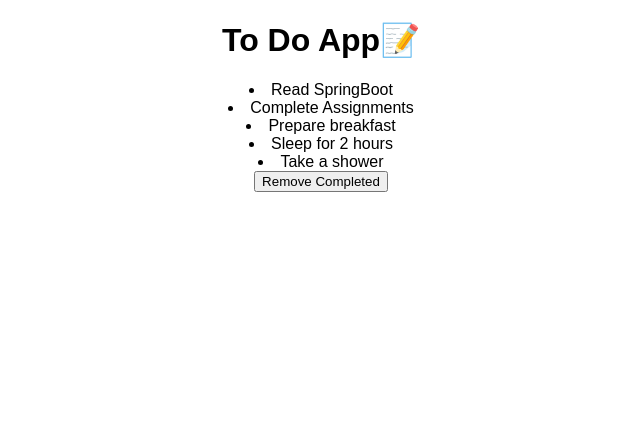
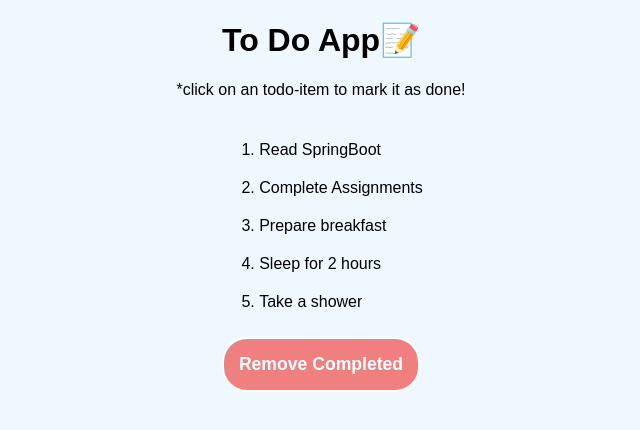
Before and after one commit to NAGENDRA-BABU-MARASU/To-Do-App-React, a React (Create React App) app: page / in a window 1280 px wide. Shown: the top 430 px of the page, without its empty margins (319-959 px from the left). Built offline with nearby package versions, Linux system fonts and the light colour scheme.

Commit message:
add some css

```diff
--- a/src/components/Header.js
+++ b/src/components/Header.js
@@ -2,6 +2,7 @@ export default function Header() {
 	return (
 		<header className="Header">
 			<h1>To Do App📝</h1>
+			<p>*click on an todo-item to mark it as done!</p>
 		</header>
 	);
 }
--- a/src/components/ToDoList.js
+++ b/src/components/ToDoList.js
@@ -35,12 +35,14 @@ export default function ToDoList() {
 	};
 
 	const noItemsElement = () => {
-		return <i>{noItemsText} </i>;
+		return <i className='NoItemsElement'>{noItemsText} </i>;
 	};
 
 	return (
 		<>
-			<div className="ToDoList">{todoItems.length > 0 ? getToDoItems() : noItemsElement()}</div>
+			<div>
+				<ol className="ToDoList">{todoItems.length > 0 ? getToDoItems() : noItemsElement()}</ol>
+			</div>
 			<div>
 				<button className="ClearAllBtn" onClick={removeCompletedToDosHandler}>
 					Remove Completed
--- a/src/styles.css
+++ b/src/styles.css
@@ -1,13 +1,45 @@
+body {
+  background-color: aliceblue;
+}
+
 .Application {
   font-family: sans-serif;
   text-align: center;
+  width: 80%;
+  margin: 0 auto;
 }
 
 .Header {
   text-align: center;
 }
 
+.ToDoList {
+  display: inline-block;
+  text-align: left;
+}
+
 .ToDoItem {
   user-select: none;
+  padding: 10px 0;
   cursor: pointer;
 }
+
+.ClearAllBtn {
+  border: 2px solid white;
+  border-radius: 25px;
+  cursor: pointer;
+  padding: 15px;
+  font-size: 1.1rem;
+  font-weight: bold;
+  color: white;
+  background-color: lightcoral;
+}
+
+.ClearAllBtn:hover {
+  border-color: lightcoral;
+}
+
+.NoItemsElement {
+  text-align: center;
+  margin-left: -30px;
+}
```
